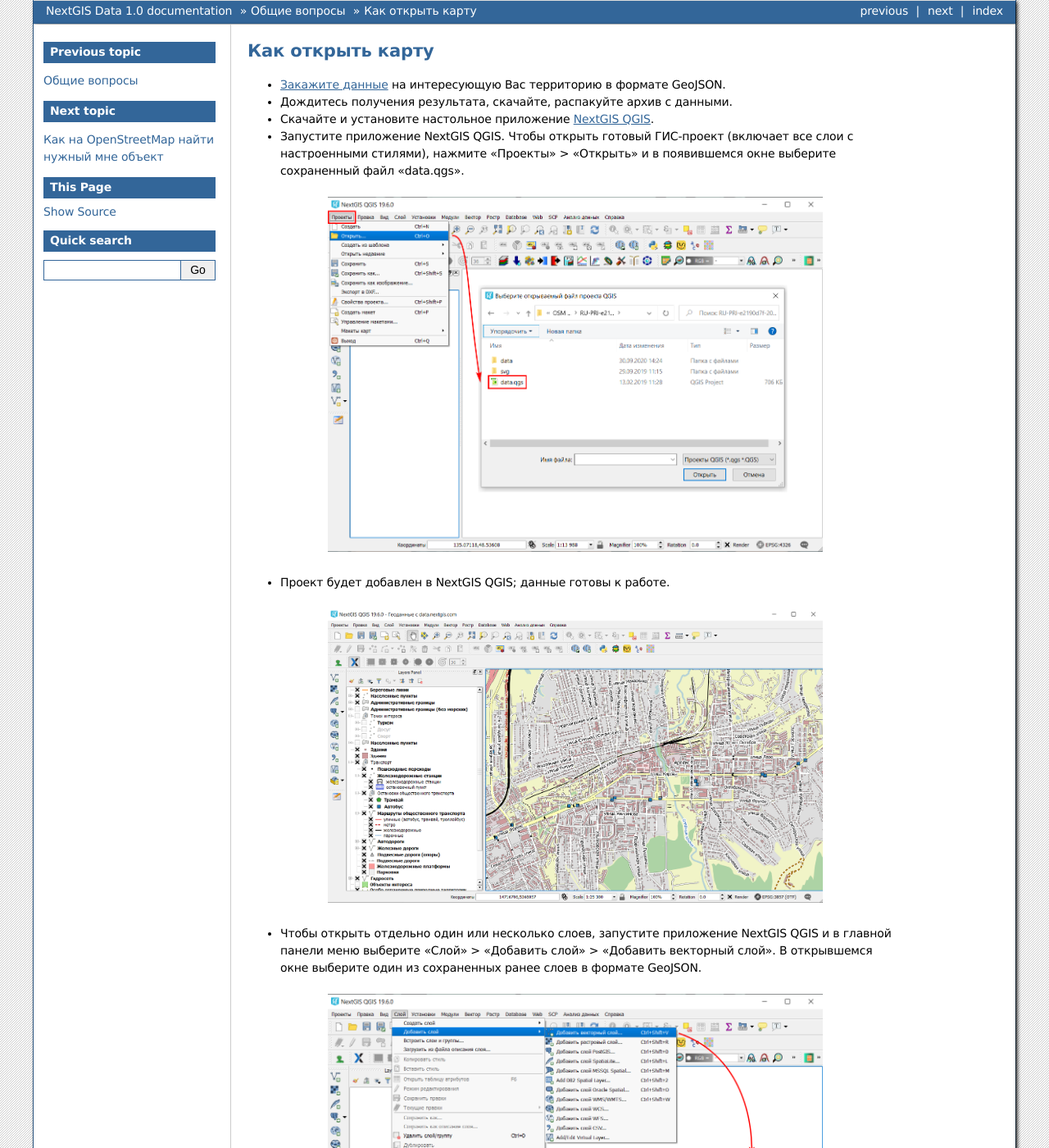
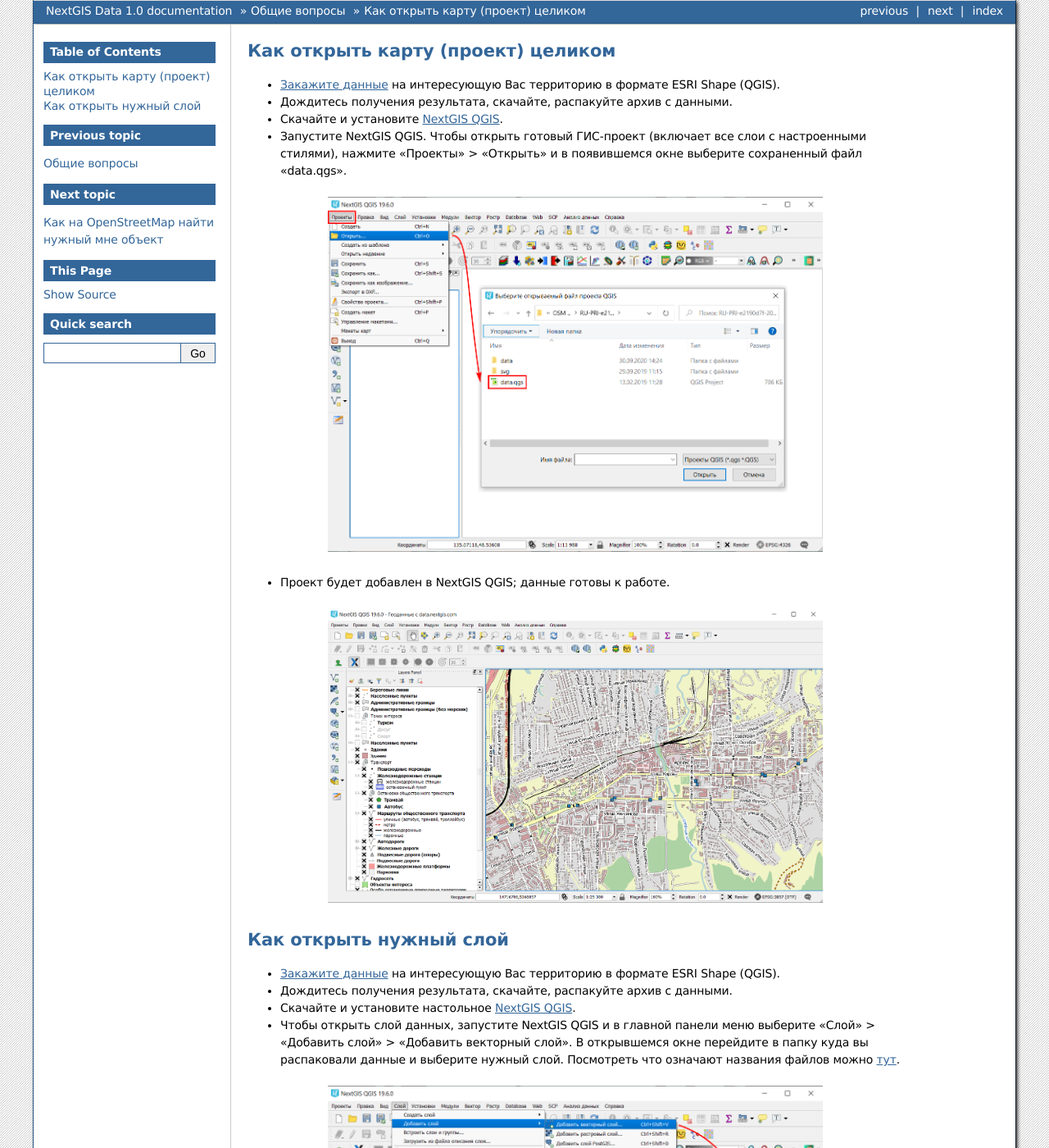
Before and after one commit to nextgis/docs_data, a Sphinx documentation site: the page built from source/open_map.rst, in a window 1280 px wide and 1400 px high. Shown: the whole window at 82% size. Built offline with Sphinx 7.4.7, drawn with Linux system fonts in a browser that asks for light colours; formulas are drawn with MathJax 3; pages that are not in the unit, such as notebooks, are missing from menus; some of the changed text lies outside the part shown.

Commit message:
разделил на два рецепта

```diff
--- a/source/open_map.rst
+++ b/source/open_map.rst
@@ -1,12 +1,12 @@
 .. _data_open_map:
 
-Как открыть карту
-===========================
+Как открыть карту (проект) целиком
+==================================
 
-* `Закажите данные <https://data.nextgis.com/ru/>`_ на интересующую Вас территорию в формате GeoJSON.
+* `Закажите данные <https://data.nextgis.com/ru/>`_ на интересующую Вас территорию в формате ESRI Shape (QGIS).
 * Дождитесь получения результата, скачайте, распакуйте архив с данными.
-* Скачайте и установите настольное приложение `NextGIS QGIS <https://nextgis.ru/nextgis-qgis/>`_.
-* Запустите приложение NextGIS QGIS. Чтобы открыть готовый ГИС-проект (включает все слои с настроенными стилями), нажмите «Проекты» > «Открыть» и в появившемся окне выберите сохраненный файл «data.qgs».
+* Скачайте и установите `NextGIS QGIS <https://nextgis.ru/nextgis-qgis/>`_.
+* Запустите NextGIS QGIS. Чтобы открыть готовый ГИС-проект (включает все слои с настроенными стилями), нажмите «Проекты» > «Открыть» и в появившемся окне выберите сохраненный файл «data.qgs».
 
 .. figure:: _static/open_map1.png
    :name: open_map1
@@ -20,7 +20,13 @@
    :align: center
    :width: 16cm
 
-* Чтобы открыть отдельно один или несколько слоев, запустите приложение NextGIS QGIS и в главной панели меню выберите «Слой» > «Добавить слой» > «Добавить векторный слой». В открывшемся окне выберите один из сохраненных ранее слоев в формате GeoJSON.
+Как открыть нужный слой
+=======================
+
+* `Закажите данные <https://data.nextgis.com/ru/>`_ на интересующую Вас территорию в формате ESRI Shape (QGIS).
+* Дождитесь получения результата, скачайте, распакуйте архив с данными.
+* Скачайте и установите настольное `NextGIS QGIS <https://nextgis.ru/nextgis-qgis/>`_.
+* Чтобы открыть слой данных, запустите NextGIS QGIS и в главной панели меню выберите «Слой» > «Добавить слой» > «Добавить векторный слой». В открывшемся окне перейдите в папку куда вы распаковали данные и выберите нужный слой. Посмотреть что означают названия файлов можно `тут <https://data.nextgis.com/ru/layers/>`_.
 
 .. figure:: _static/open_map3.png
    :name: open_map3
```
